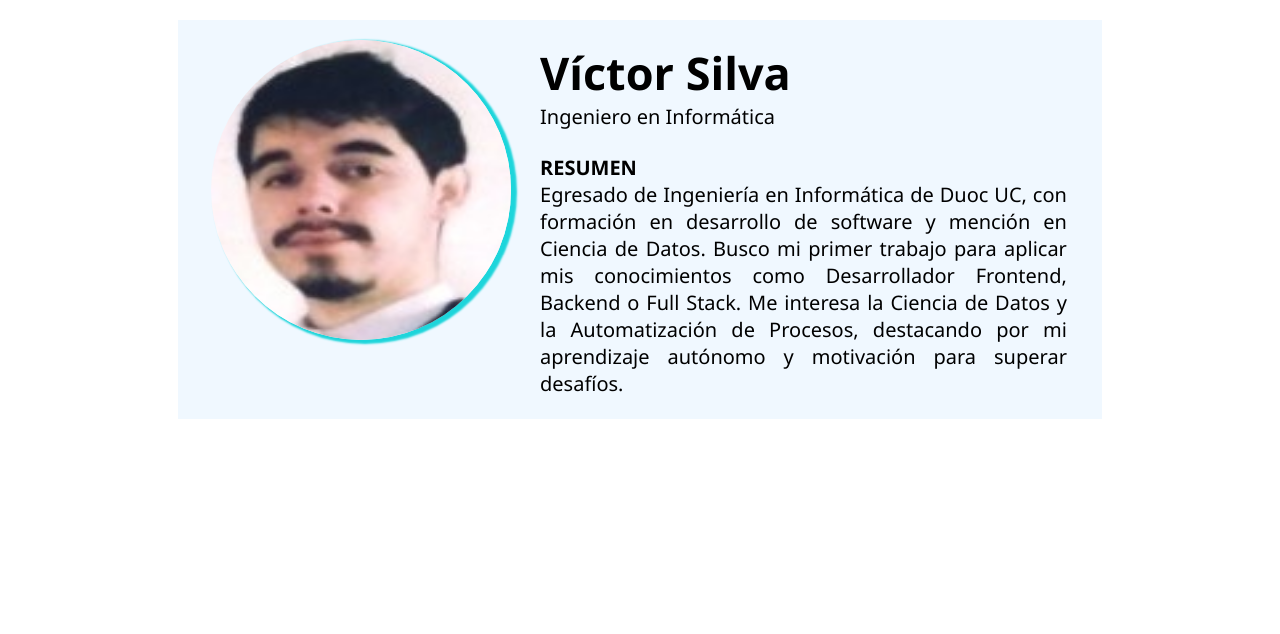
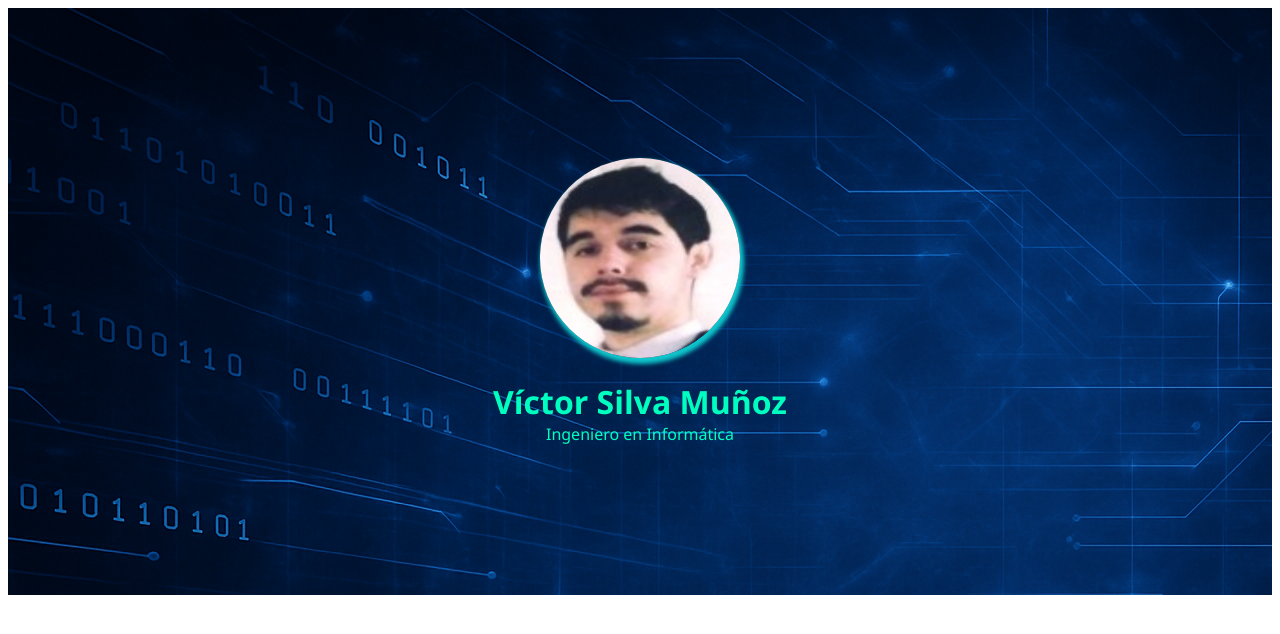
Before and after one commit to victsilva37/Portafolio-Web, a PHP site: template pages/inicio.php in a window 1280 px wide. Shown: the top 634 px of the page. Run offline with PHP 8.4, Linux system fonts and the light colour scheme; the template is opened without the code that fills it, so the values that code supplies are empty.

Commit message:
Se termina la sección sobre mí y el inicio además de modificar el menú

```diff
--- a/components/inicio/css/resumen.css
+++ /dev/null
@@ -1,68 +0,0 @@
-#main-container{
-    background-color: aliceblue;
-    padding: 20px;
-    width: 70%;
-    margin: auto;
-    margin-top: 20px;
-    display: flex;
-    justify-content: space-around;
-    font-family: 'Segoe UI', Tahoma, Geneva, Verdana, sans-serif;
-    flex-wrap: wrap;
-}
-
-/*FOTO PERFIL*/
-
-    img{
-        width: 300px;
-        height: 300px;
-        border-radius: 50%;
-        box-shadow: 4px 2px 2px 2px rgb(29, 213, 219);
-    }
-
-
-/*DESCRIPCIÓN*/
-
-    #desc-resumen-content{
-        width: 60%;
-    }
-
-    /*QUIÉN SOY*/
-
-        #IAM-content{
-            padding: 2px;
-            text-align: start;
-        }
-
-        #IAM-content h1{
-            margin: 0;
-            font-size: 45px;
-        }
-
-        #IAM-content span{
-            margin-top: 2px;
-            font-size: 20px;
-        }
-
-        #IAM-content p{
-            font-size: 20px;
-            text-align: justify;
-        }
-
-
-    /*RESUMEN*/
-
-        #resumen-content{
-            margin-top: 20px;
-            padding: 2px;
-        }
-
-        #resumen-content h4{
-            margin: 0;
-            font-size: 20px;
-        }
-
-        #resumen-content p{
-            margin: 0;
-            font-size: 20px;
-            text-align: justify;
-        }
--- a/components/inicio/php/resumen.php
+++ /dev/null
@@ -1,49 +0,0 @@
-<!DOCTYPE html>
-<html lang="en">
-<head>
-    <meta charset="UTF-8">
-    <meta name="viewport" content="width=device-width, initial-scale=1.0">
-    <title>Document</title>
-
-    <!--Link archivo CSS-->
-    <link rel="stylesheet" href="components/inicio/css/resumen.css">
-</head>
-<body>
-
-    <div id="main-container">
-
-        <!--FOTO PERFIL-->
-
-            <img src="assets/inicio/img/img1_foto_perfil.jpg" alt="">
-
-
-        <!--DESCRIPCIÓN-->
-
-            <div id="desc-resumen-content">
-
-
-                <!--QUIÉN SOY-->
-
-                    <div id="IAM-content">
-                        <h1>Víctor Silva</h1>
-                        <span>Ingeniero en Informática</span>
-                    </div>
-
-
-                <!--RESUMEN-->
-
-                    <div id="resumen-content">
-                        <h4>RESUMEN</h4>
-                        <p>Egresado de Ingeniería en Informática de Duoc UC, con formación en desarrollo de software y mención en Ciencia de Datos.
-                            Busco mi primer trabajo para aplicar mis conocimientos como Desarrollador Frontend, Backend o Full Stack.
-                            Me interesa la Ciencia de Datos y la Automatización de Procesos, destacando por mi aprendizaje autónomo y motivación para superar desafíos.
-                        </p>
-                    </div>
-
-
-            </div>
-
-    </div>
-
-</body>
-</html>
--- /dev/null
+++ b/components/inicio/resumen.css
@@ -0,0 +1,37 @@
+#main-banner-container{
+    background-image: url(../../assets/inicio/img/img4_background.png);
+    padding: 150px;
+    max-height: 50vh;
+    font-family: 'Segoe UI', Tahoma, Geneva, Verdana, sans-serif;
+    display: flex;
+    flex-direction: column;
+    justify-content: space-around;
+    align-items: center;
+}
+
+
+/*FOTO PERFIL*/
+
+    img{
+        border-radius: 50%;
+        width: 200px;
+        height: 200px;
+        box-shadow: 2px 4px 4px 2px rgb(14, 198, 204);
+    }
+
+
+/*DESCRIPCIÓN*/
+
+    #IAM-content{
+        margin: 0;
+        text-align: center;
+    }
+
+    #IAM-content h1{
+        margin: 0;
+        color: rgb(0, 255, 191);
+    }
+
+    #IAM-content span{
+        color: rgb(0, 255, 191);
+    }
--- /dev/null
+++ b/components/inicio/resumen.php
@@ -0,0 +1,33 @@
+<!DOCTYPE html>
+<html lang="en">
+<head>
+    <meta charset="UTF-8">
+    <meta name="viewport" content="width=device-width, initial-scale=1.0">
+    <title>Document</title>
+
+    <!--Link archivo CSS-->
+    <link rel="stylesheet" href="components/inicio/resumen.css">
+</head>
+<body>
+
+    <div id="main-banner-container">
+
+        <!--FOTO PERFIL-->
+
+            <img  src="assets/inicio/img/img1_foto_perfil.jpg" alt="">
+
+            <br>
+
+
+        <!--DESCRIPCIÓN-->
+
+            <div id="IAM-content">
+                <h1>Víctor Silva Muñoz</h1>
+                <span>Ingeniero en Informática</span>
+            </div>
+
+
+    </div>
+
+</body>
+</html>
--- a/layouts/menu/css/menu.css
+++ b/layouts/menu/menu.css
@@ -1,7 +1,7 @@
 /*MENÚ NAVIGATION*/
 
     nav{
-        background-color: rgb(220, 220, 221);
+        background-color: #001D46;
         padding: 20px;
         display: flex;
         justify-content: end;
@@ -10,4 +10,5 @@
 
     nav a{
         text-decoration: none;
+        color: rgb(33, 218, 178);
     }
--- a/layouts/menu/php/menu.php
+++ b/layouts/menu/menu.php
@@ -6,14 +6,17 @@
     <title>Document</title>
 
     <!--Link archivo CSS-->
-    <link rel="stylesheet" href="layouts/menu/css/menu.css">
+    <link rel="stylesheet" href="layouts/menu/menu.css">
 </head>
 <body>
 
     <!--MENÚ NAVIGATION-->
 
+
     <nav>
         <a href="#inicio">INICIO</a>
+        <a href="#sobre_mi">SOBRE MÍ</a>
+        <a href="">TECNOLOGÍAS</a>
         <a href="">TRAYECTORIA</a>
         <a href="">PROYECTOS</a>
         <a href="">CONTACTO</a>
--- a/pages/inicio.php
+++ b/pages/inicio.php
@@ -1 +1 @@
-<?php include 'components/inicio/php/resumen.php'?>
+<?php include 'components/inicio/resumen.php'?>
--- /dev/null
+++ b/pages/sobre_mi.php
@@ -0,0 +1 @@
+<?php include 'components/sobre_mi/descripcion.php'?>
```
Also changed, not shown: components/sobre_mi/descripcion.css (added, +25 -0 lines), components/sobre_mi/descripcion.php (added, +38 -0 lines), main.css (added, +7 -0 lines), main.php (+12 -4 lines), assets/inicio/img/img2_logo_linkedin.png (added), assets/inicio/img/img3_logo_github.png (added), assets/inicio/img/img4_background.png (added).
